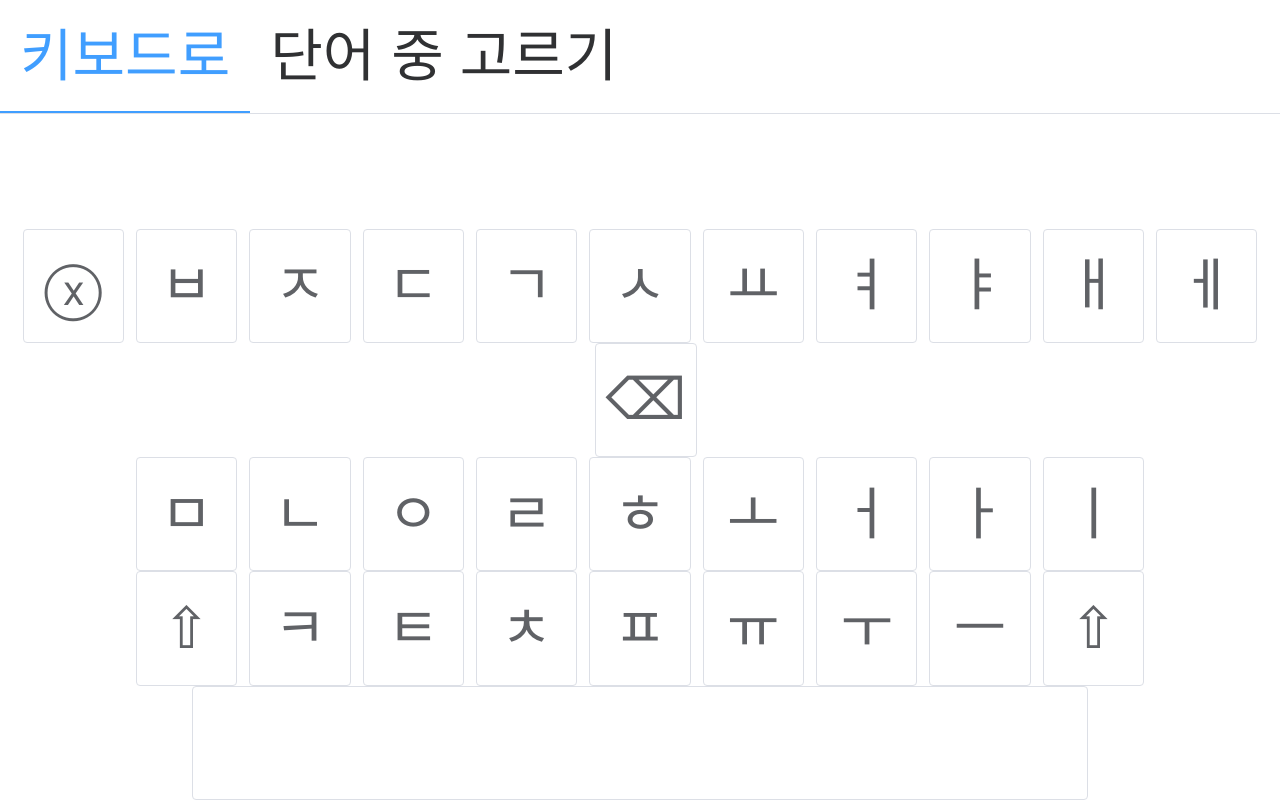
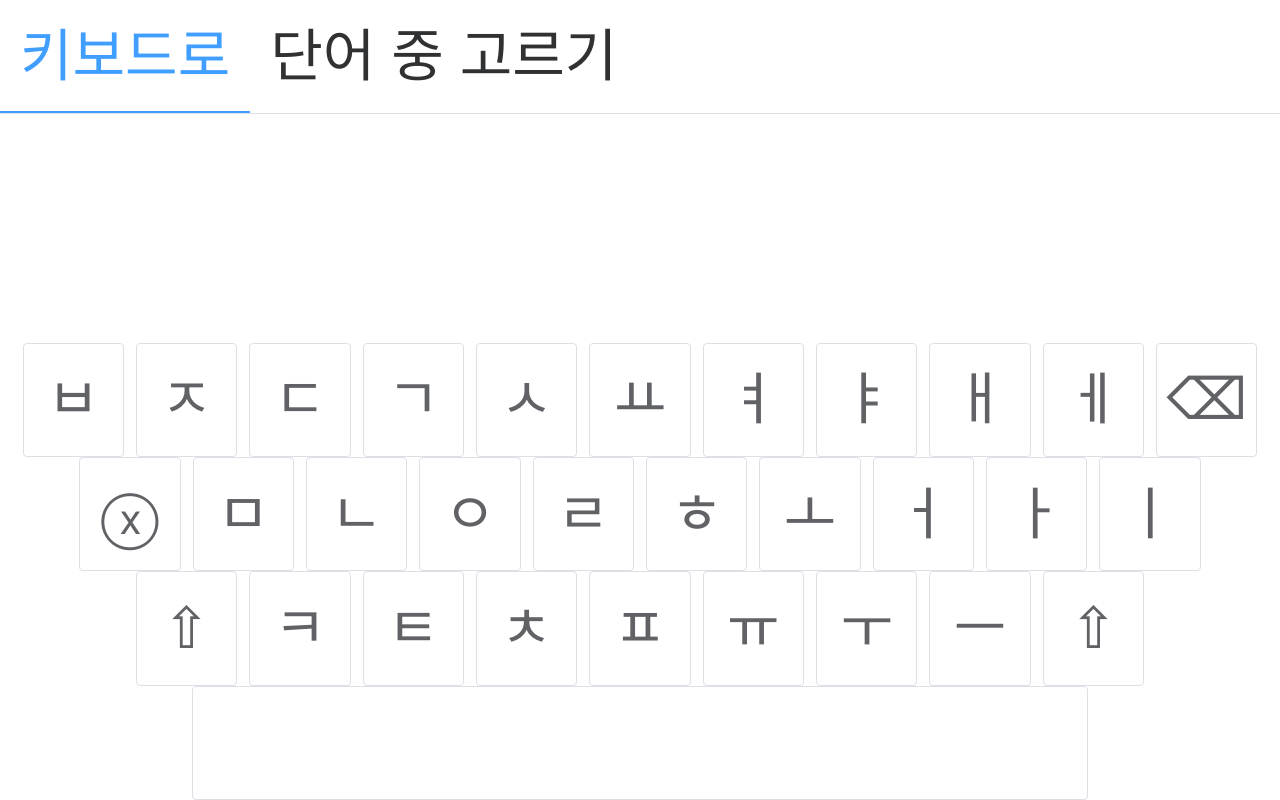
Before and after one commit to leejh10003/eye-tracking, a Vue app: page /manual in a window 1280 px wide. Built offline with nearby package versions, Linux system fonts and the light colour scheme.

Commit message:
Add erase button

```diff
--- a/src/ManualInput.vue
+++ b/src/ManualInput.vue
@@ -5,7 +5,6 @@
     </div>
     <div style="width: 100vw">
       <el-row style="display: flex; justify-content: center;">
-        <el-button class="key" @click="clear">ⓧ</el-button>
         <el-button class="key" @click="keyPress(shiftPressedKey('ㅂ'))">{{shiftPressedKey('ㅂ')}}</el-button>
         <el-button class="key" @click="keyPress(shiftPressedKey('ㅈ'))">{{shiftPressedKey('ㅈ')}}</el-button>
         <el-button class="key" @click="keyPress(shiftPressedKey('ㄷ'))">{{shiftPressedKey('ㄷ')}}</el-button>
@@ -19,6 +18,7 @@
         <el-button class="key" @click="erase">⌫</el-button>
       </el-row>
       <el-row style="display: flex; justify-content: center">
+        <el-button class="key" @click="clear">ⓧ</el-button>
         <el-button class="key" @click="keyPress(shiftPressedKey('ㅁ'))">{{shiftPressedKey('ㅁ')}}</el-button>
         <el-button class="key" @click="keyPress(shiftPressedKey('ㄴ'))">{{shiftPressedKey('ㄴ')}}</el-button>
         <el-button class="key" @click="keyPress(shiftPressedKey('ㅇ'))">{{shiftPressedKey('ㅇ')}}</el-button>
```
